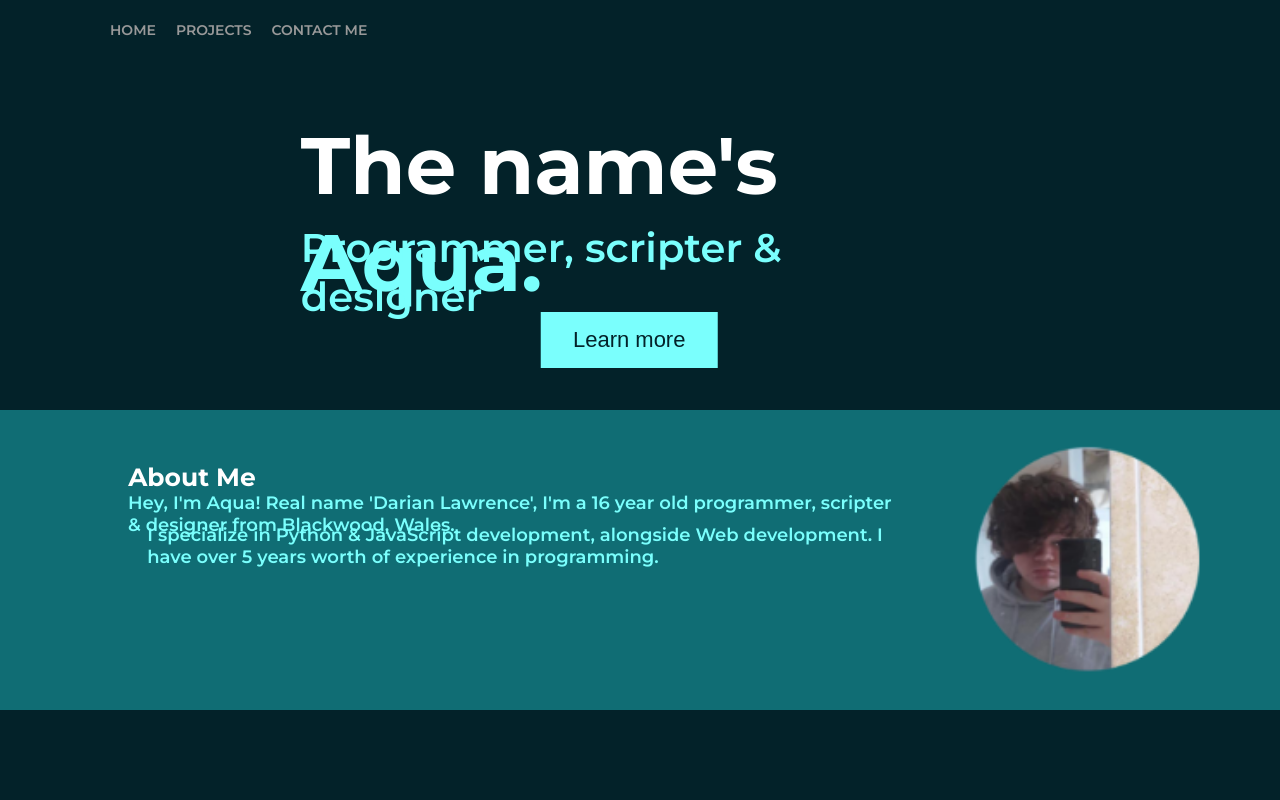
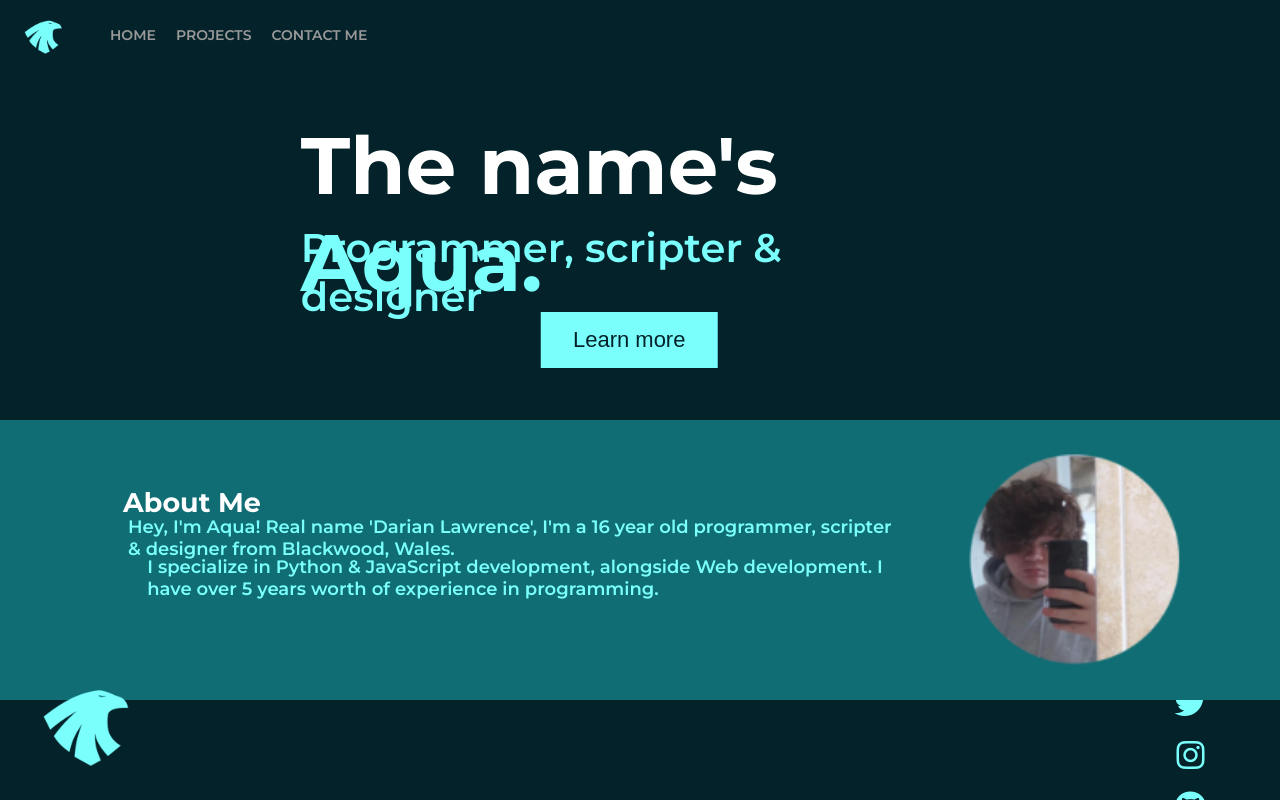
Before and after one commit to vipzdev/aquaport, a plain HTML site: page index.html in a window 1280 px wide. Drawn offline with Linux system fonts and the light colour scheme.

Commit message:
Update index.css

```diff
--- a/index.css
+++ b/index.css
@@ -268,10 +268,10 @@
 .middle-text h2{
   z-index: 100;
   position: fixed;
-  font-size: 25px;
+  font-size: 27px;
   color: white;
   position: absolute;
-  top: 57%;
+  top: 60%;
   left: 15%;
   transform: translate(-50%, -50%);
 }
@@ -281,7 +281,7 @@
   position: fixed;
   color: #7AFFFD;
   position: absolute;
-  top: 62%;
+  top: 65%;
   left: 40%;
   transform: translate(-50%, -50%);
   font-size: 18px;
@@ -292,7 +292,7 @@
   position: fixed;
   color: #7AFFFD;
   position: absolute;
-  top: 66%;
+  top: 70%;
   left: 41%;
   transform: translate(-50%, -50%);
   font-size: 18px;
@@ -301,43 +301,18 @@
 .pic-of-me img{
   z-index: 100;
   position: fixed;
-  height: 250px;
-  width: 250px;
+  height: 234px;
+  width: 234px;
   position: absolute;
   top: 70%;
-  left: 85%;
+  left: 84%;
   transform: translate(-50%, -50%);
 
 }
 
-.button-middle {
-  background-color: #7AFFFD; /* Green */
-  border: none;
-  color: #032229;
-  padding: 15px 32px;
-  text-align: center;
-  text-decoration: none;
-  display: inline-block;
-  font-size: 18px;
-  margin: 4px 2px;
-  cursor: pointer;
-  position: absolute;
-  top: 76%;
-  left: 15%;
-  transform: translate(-50%, -50%);
-}
-
-.button-middle {
-  transition-duration: 0.5s;
-}
-
-.button-middle:hover {
-  background-color: rgb(50, 190, 188); /* Green */
-}
-
 
 .rectangle {
-  height: 300px;
+  height: 280px;
   width: 2000px;
   position: fixed;
   background-color: #106D74;
@@ -345,3 +320,45 @@
   left: 49%;
   transform: translate(-50%, -50%);
 }
+
+.footer {
+  position: fixed;
+  left: 0;
+  bottom: 0;
+  height: 155px;
+  width: 100%;
+  background-color: #032229;
+  color: white;
+  text-align: center;
+}
+
+.footer img{
+  z-index: 100;
+  position: fixed;
+  height: 160px;
+  width: 160px;
+  position: absolute;
+  top: 50%;
+  left: 7%;
+  transform: translate(-50%, -50%);
+}
+
+.footer-icons{
+  position: absolute;
+  top: 54%;
+  left: 93%;
+  transform: translate(-50%, -50%);
+}
+
+.footer-icons a:link, a:visited {
+  background-color: #032229;
+  color: #7AFFFD;
+  padding: 10px 12px;
+  text-align: center;
+  text-decoration: none;
+  display: inline-block;
+}
+
+.footer-icons a:hover{
+  color: white;
+}
```
